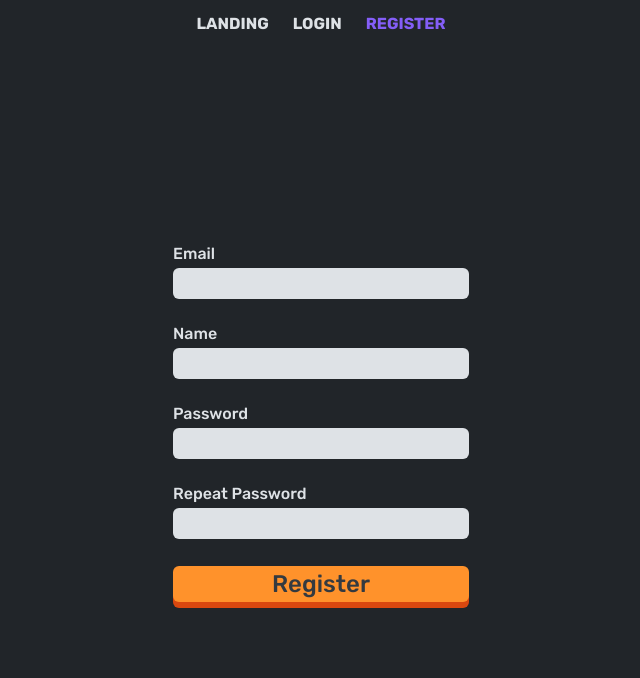
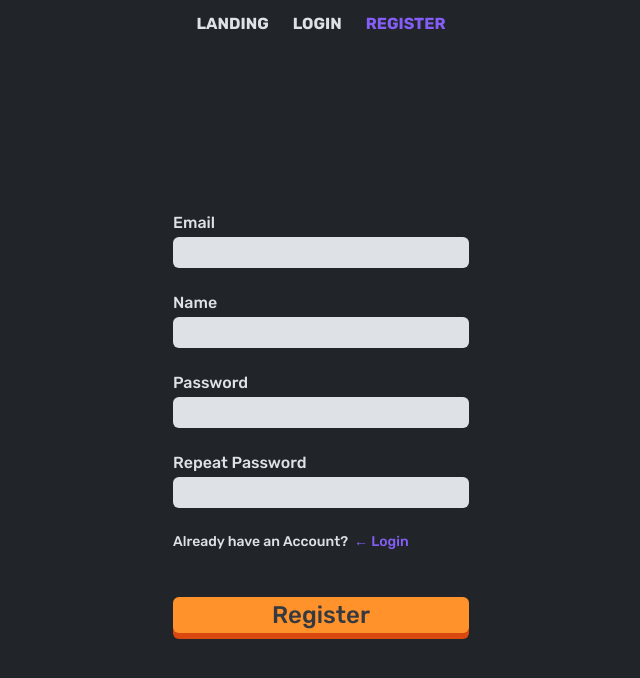
Before and after one commit to martynosa/angular-project-tracker, an Angular app: page /register in a window 1280 px wide. Shown: the top 678 px of the page, without its empty margins (319-959 px from the left). Built offline with nearby package versions, Linux system fonts and the light colour scheme.

Commit message:
links on login/register page

```diff
--- a/src/app/login/login.component.css
+++ b/src/app/login/login.component.css
@@ -65,3 +65,43 @@
   color: var(--error-color);
   font-size: var(--mn-fs);
 }
+
+/* AUTH LINK */
+.link-group {
+  font-size: var(--sm-fs);
+
+  display: flex;
+  gap: var(--sm-gap);
+
+  margin-bottom: var(--m-48);
+}
+
+.link {
+  display: flex;
+
+  text-decoration: none;
+  transition: var(--animation);
+}
+
+.link:focus-visible {
+  outline: none;
+  box-shadow: var(--focus-shdw);
+}
+
+/* VIOLET LINK*/
+.violet-link {
+  color: var(--violet-btn-bg-color);
+}
+
+.violet-link:hover {
+  color: var(--violet-btn-hvr-color);
+}
+
+/* ORANGE LINK*/
+.orange-link {
+  color: var(--orange-btn-bg-color);
+}
+
+.orange-link:hover {
+  color: var(--orange-btn-hvr-color);
+}
--- a/src/app/login/login.component.html
+++ b/src/app/login/login.component.html
@@ -42,6 +42,11 @@
       </ng-container>
     </div>
 
+    <div class="link-group">
+      <p>Already have an Account?</p>
+      <a class="link orange-link" routerLink="/register">Register &rarr;</a>
+    </div>
+
     <button class="btn">Login</button>
   </form>
 </div>
--- a/src/app/register/register.component.css
+++ b/src/app/register/register.component.css
@@ -65,3 +65,34 @@
   color: var(--error-color);
   font-size: var(--mn-fs);
 }
+
+/* AUTH LINK */
+.link-group {
+  font-size: var(--sm-fs);
+
+  display: flex;
+  gap: var(--sm-gap);
+
+  margin-bottom: var(--m-48);
+}
+
+.link {
+  display: flex;
+
+  text-decoration: none;
+  transition: var(--animation);
+}
+
+.link:focus-visible {
+  outline: none;
+  box-shadow: var(--focus-shdw);
+}
+
+/* VIOLET LINK*/
+.violet-link {
+  color: var(--violet-btn-bg-color);
+}
+
+.violet-link:hover {
+  color: var(--violet-btn-hvr-color);
+}
--- a/src/app/register/register.component.html
+++ b/src/app/register/register.component.html
@@ -64,6 +64,11 @@
       </div>
     </ng-container>
 
+    <div class="link-group">
+      <p>Already have an Account?</p>
+      <a class="link violet-link" routerLink="/login">&larr; Login</a>
+    </div>
+
     <button class="btn">Register</button>
   </form>
 </div>
```
